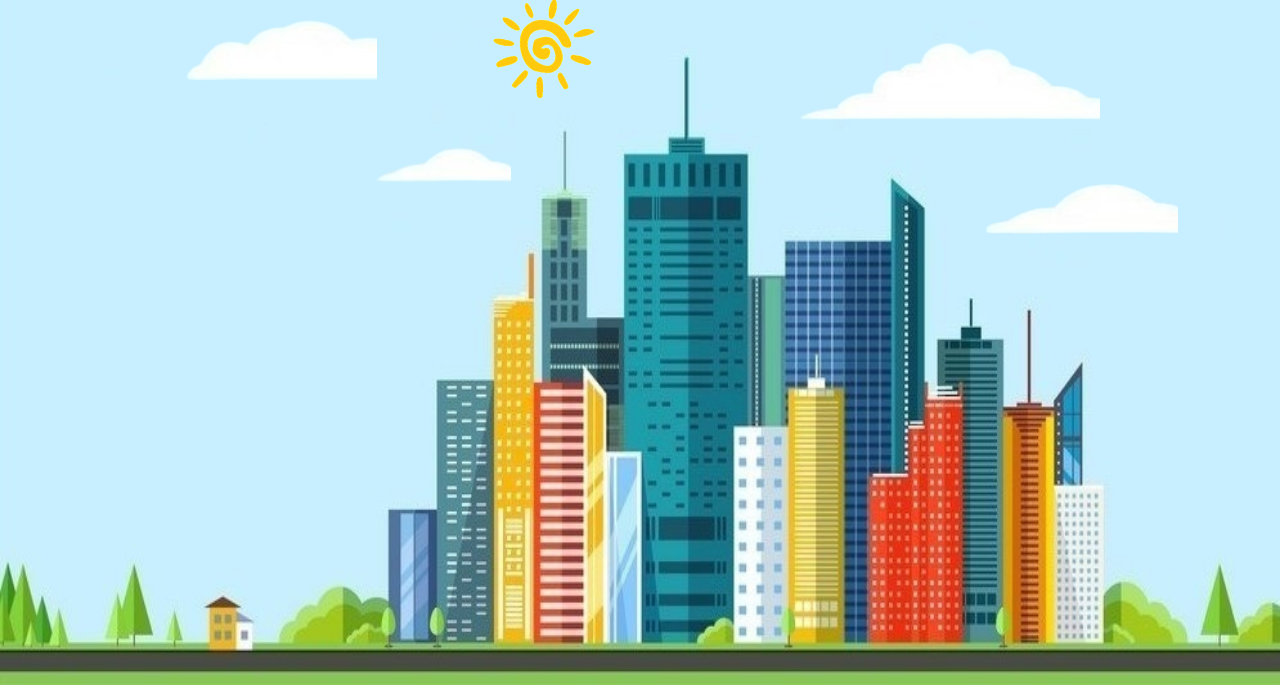
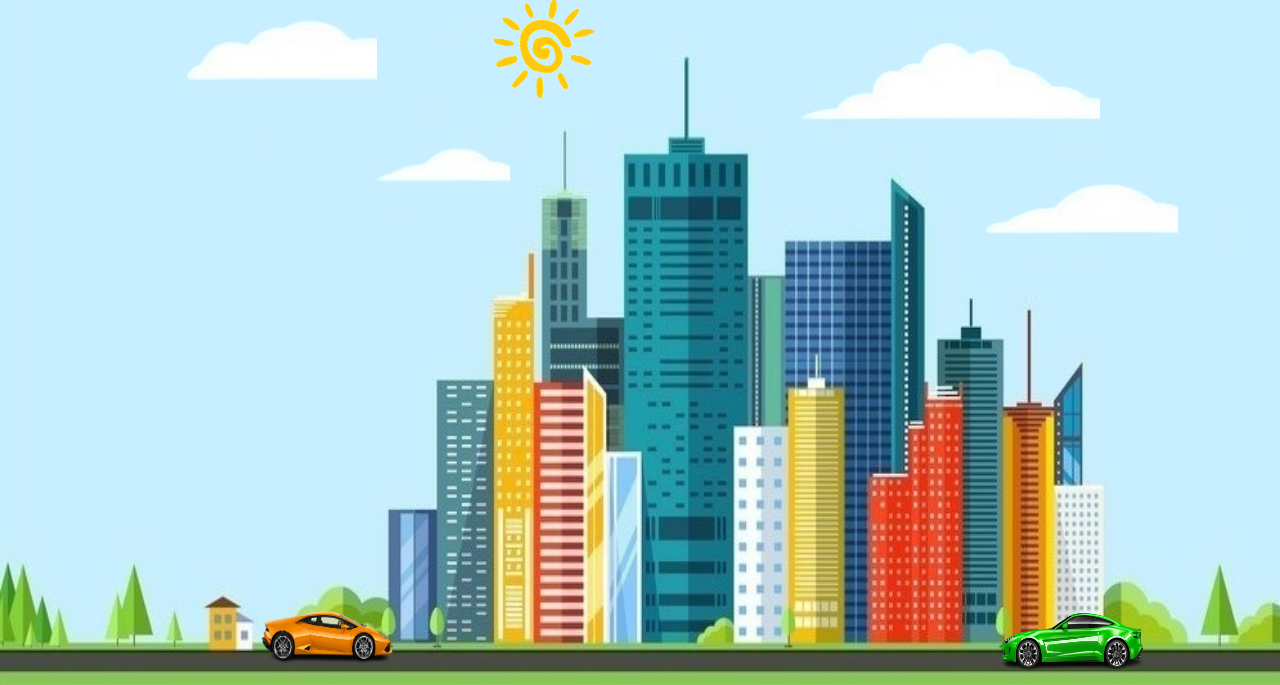
Before and after one commit to anshumannandan/Animaiton, a plain HTML site: page index.html in a window 1280 px wide. Shown: the part 115-800 px from the top of the page. Drawn offline with Linux system fonts and the light colour scheme.

Commit message:
added cars

```diff
--- a/index.html
+++ b/index.html
@@ -26,6 +26,8 @@
     <div class="clouds c3"></div>
     <div class="clouds c4"></div>
     <script src="script.js"></script>
+    <img src="images/car1.png" alt="car" class="car1">
+    <img src="images/car2.png" alt="car" class="car2">
 </body>
 
 </html>
--- a/script.js
+++ b/script.js
@@ -120,3 +120,25 @@ setInterval(movecloud1, 50);
 setInterval(movecloud2, 30);
 setInterval(movecloud3, 60);
 setInterval(movecloud4, 40);
+
+let ca1=-250;
+function movecar1(){
+    let car1=document.getElementsByClassName('car1')[0];
+    ca1++;
+    car1.style.marginLeft = ca1 + "px";
+    if (ca1==1750){
+        ca1=-250;
+    }
+}
+let ca2=1550;
+function movecar2(){
+    let car2=document.getElementsByClassName('car2')[0];
+    ca2--;
+    car2.style.left = ca2 + "px";
+    if (ca2==-250){
+        ca2=1550;
+    }
+}
+
+setInterval(movecar1, 10);
+setInterval(movecar2, 9);
--- a/style.css
+++ b/style.css
@@ -119,3 +119,17 @@ input:checked+.slider::before {
     top: 33%;
     left: 77%;
 }
+
+.car1{
+    position: absolute;
+    top: 90%;
+    height: 8%;
+    width: 12%;
+}
+
+.car2{
+    position: absolute;
+    top: 89.5%;
+    height: 10%;
+    width: 12%;
+}
```
Also changed, not shown: images/car1.png (added), images/car2.png (added).
